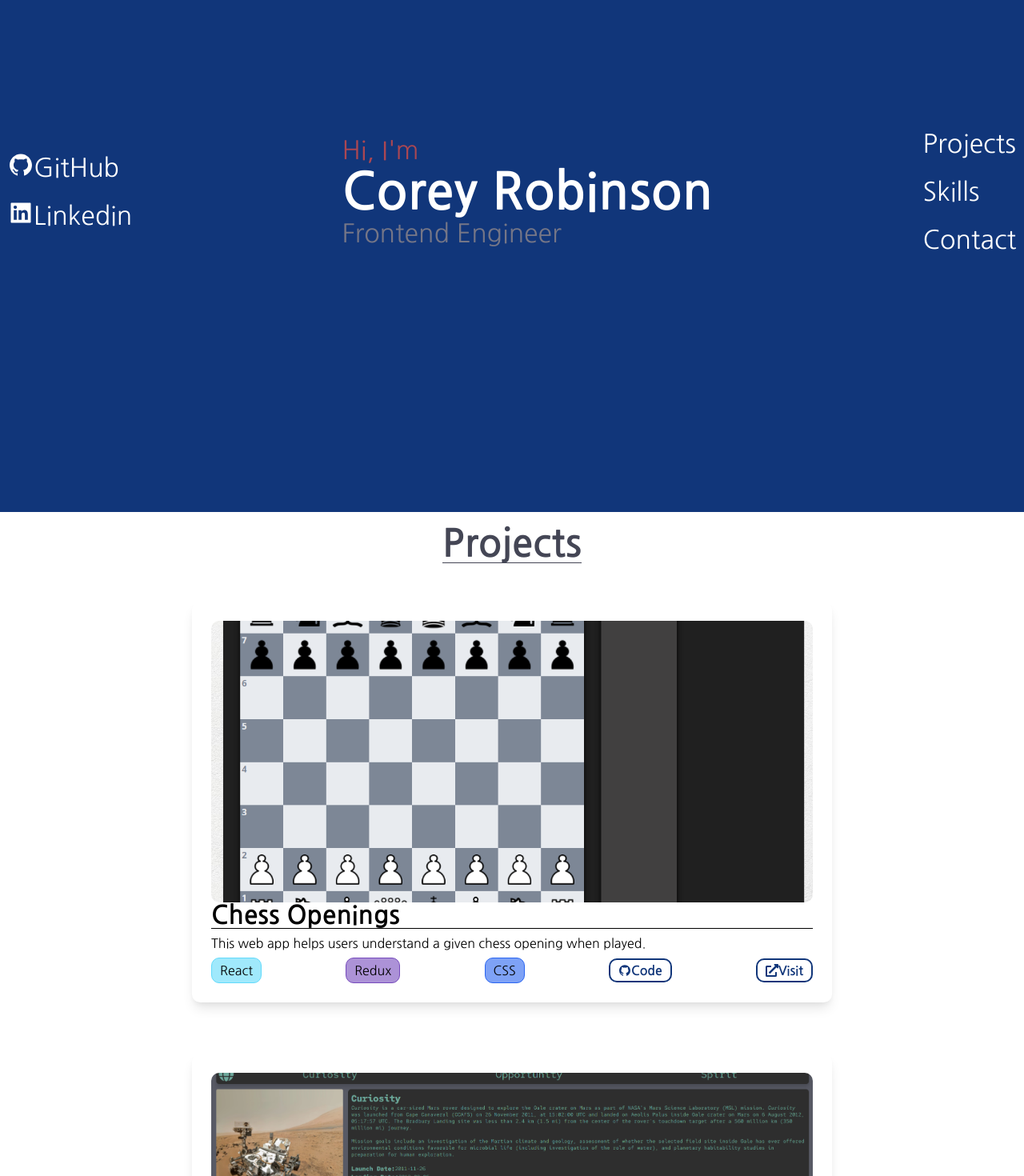
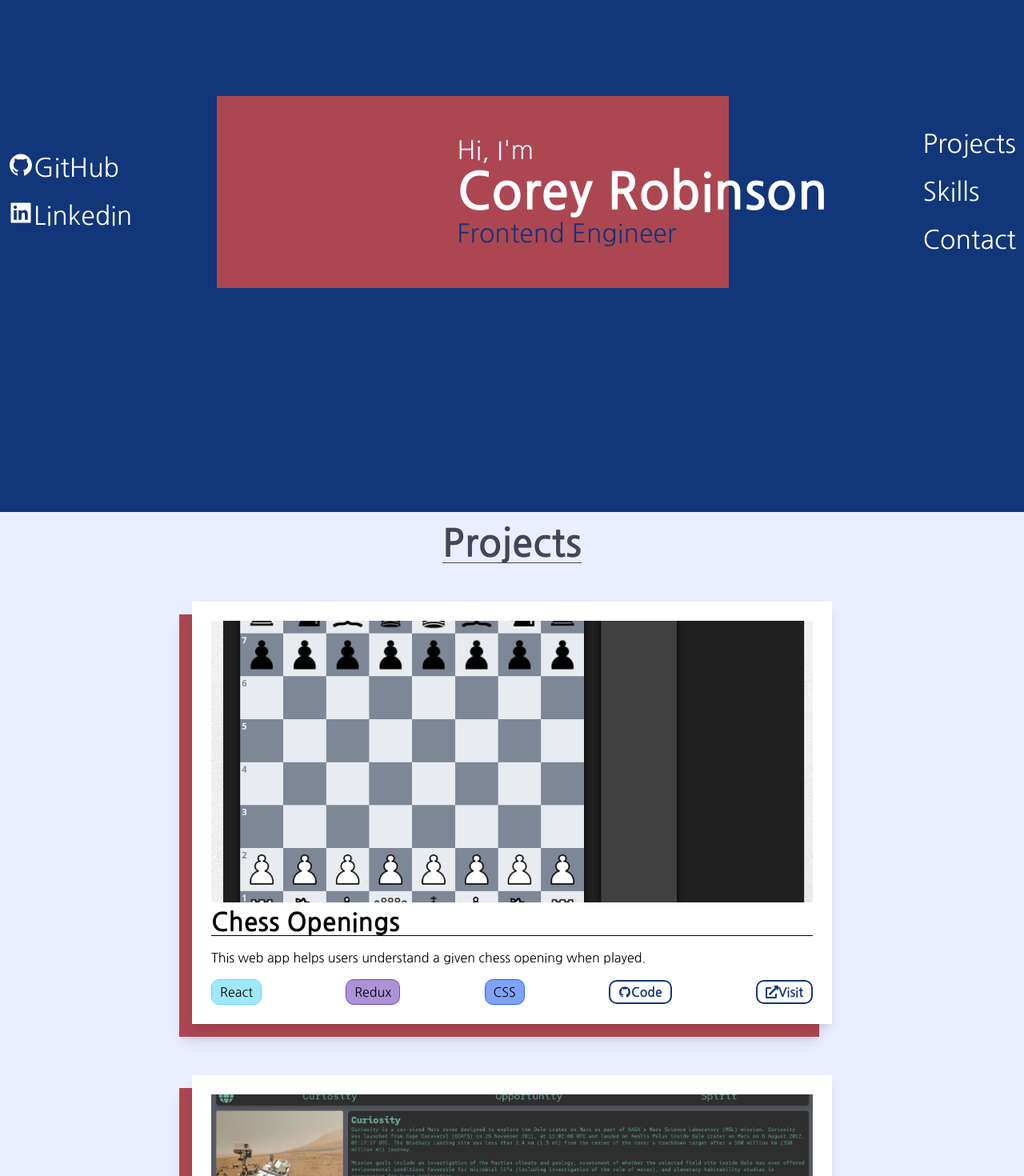
Before and after one commit to CoreyRobinsonDev/portfolio, a React (Create React App) app: page / in a window 1280 px wide. Shown: the part 160-1630 px from the top of the page at 80% size. Built offline with nearby package versions, Linux system fonts and the light colour scheme.

Commit message:
improved mobile styling

```diff
--- a/src/components/Contact.js
+++ b/src/components/Contact.js
@@ -18,12 +18,14 @@ const Title = styled.h2`
 const Form = styled.form`
   display: flex;
   flex-direction: column;
-  color: white;
+  background: var(--secondary-color);
+  color: black;
   font-size: 1.5rem;
-  margin: 5rem;
+  margin: 2rem;
+  padding: 1rem;
 `
 const Input = styled.input`
-  width: 30vw;
+  width: 50vw;
   font-size: 1rem;
 
   &:focus {
@@ -31,7 +33,7 @@ const Input = styled.input`
   }
 `
 const Message = styled.textarea`
-  width: 30vw;
+  width: 50vw;
   height: 6rem;
 
   &:focus {
@@ -47,12 +49,13 @@ const H3 = styled.h3`
   font-weight: normal;
 `
 const Button = styled.button`
+  color: white;
   background: var(--primary-color);
 `
 
 const Contact = () => {
   return <Footer id="contact">
-    <Title>Contact Me</Title>
+    <Title>Contact</Title>
     <Form name="contact" method='POST' data-netlify='true' >
       <input type='hidden' name='form-name' value='contact'></input>
       <Label>
--- a/src/components/Header.js
+++ b/src/components/Header.js
@@ -9,6 +9,10 @@ const Head = styled.header`
   background: var(--primary-color);
   color: white;
   font-size: 2rem;
+
+  @media only screen and (max-width: 800px) {
+    flex-direction: column-reverse;
+  }
 `
 const List = styled.a`
   display: flex;
@@ -44,30 +48,60 @@ const Link2 = styled.a`
   }
 `
 const NameContainer = styled.div`
+  z-index: 1;
+`
+const NameContainerBackground = styled.div`
+  position: relative;
+  left: 35vw;
+  background: var(--complimentary-color);
+  width: 40rem;
+  height: 15rem;
+  margin-left: -36vw;
 
+  @media only screen and (max-width: 800px) {
+    display: none;
+  }
 `
 const Hi = styled.span`
-  color: var(--complimentary-color);
+  color: var(--secondary-color);
 `
 const Title = styled.span`
-  color: #757687;
+  color: var(--primary-color);
+
+  @media only screen and (max-width: 800px) {
+    color: var(--complimentary-color);
+  }
 `
+const LinksContainer = styled.ul`
+  @media only screen and (max-width: 800px) {
+    display: flex;
+    padding-bottom: 5vh;
+  }
+  `
+const NavContainer = styled.nav`
+  @media only screen and (max-width: 800px) {
+    display: flex;
+    padding-top: 5vh;
+    border-bottom: 1px solid var(--secondary-color);
+  }
+  `
 const Header = () => {
   return <Head id='head'>
-    <ul>
+    <LinksContainer>
       <List href='https://github.com/CoreyRobinsonDev?tab=repositories' target='_blank'><AiFillGithub></AiFillGithub><LinkName>GitHub</LinkName></List>
       <List href='https://www.linkedin.com/in/corey-robinson-583787236/' target='_blank'><AiFillLinkedin></AiFillLinkedin><LinkName>Linkedin</LinkName></List>
-    </ul>
+    </LinksContainer>
+    <NameContainerBackground/>
     <NameContainer>
       <Hi>Hi, I'm</Hi>
       <h1>Corey Robinson</h1>
       <Title>Frontend Engineer</Title>
     </NameContainer>
-    <nav>
+    <NavContainer>
       <Link2 href='#projects'>Projects</Link2>
       <Link2 href='#skills'>Skills</Link2>
       <Link2 href='#contact'>Contact</Link2>
-    </nav>
+    </NavContainer>
   </Head>
 }
 export default Header;
--- a/src/components/Project.js
+++ b/src/components/Project.js
@@ -8,23 +8,19 @@ const Wrapper = styled.a`
   justify-content: space-between;
   color: black;
   width: 50rem;
+  height: 33rem;
   margin: 2rem;
   padding: 1.5rem;
   background: white;
-  border-radius: 10px;
   box-shadow: 0 10px 15px -3px rgba(0,0,0,0.1),0 4px 6px -2px rgba(0,0,0,0.05);
-
-   &:hover {
-    position: relative;
-    bottom: 1rem;
-  }
 
   @media only screen and (max-width: 800px) {
     width: 90vw;
+    margin: 2rem 0;
+    width: 100vw;
   }
 `
 const Image = styled.img`
-  border-radius: 10px;
   height: 22rem;
   object-fit: cover;
 `
@@ -59,9 +55,26 @@ const List = styled.li`
   padding: 5px 10px;
   border-radius: 10px;
 `
+const ProjectBackground = styled.div`
+  position: relative;
+  top: 36rem;
+  left: 1rem;
+  z-index: -1;
+  background: var(--complimentary-color);
+  width: 50rem;
+  height: 33rem;
+  margin-top: -33rem;
+  margin-right: -5rem;
+  box-shadow: 0 10px 15px -3px rgba(0,0,0,0.1),0 4px 6px -2px rgba(0,0,0,0.05);
+  @media only screen and (max-width: 800px) {
+   display: none;
+  }
+`
 
 const Project = ({ img, name, description, tools, linkToGithub, linkToSite }) => {
-  return <Wrapper href={linkToSite} target='_blank'>
+  return <div>
+    <ProjectBackground/>
+    <Wrapper href={linkToSite} target='_blank'>
       <Image src={img} alt='' />
       <Title>{name}</Title>
       <p>{description}</p>
@@ -71,5 +84,6 @@ const Project = ({ img, name, description, tools, linkToGithub, linkToSite }) =>
         <Link href={linkToSite} target='_blank'><FaExternalLinkAlt></FaExternalLinkAlt>Visit</Link>
       </Footer>
     </Wrapper>
+  </div>
 }
 export default Project;
--- a/src/components/Projects.js
+++ b/src/components/Projects.js
@@ -2,10 +2,17 @@ import styled from "@emotion/styled";
 import Project from "./Project";
 
 const Wrapper = styled.section`
+  position: relative;
   display: flex;
   flex-direction: column;
   align-items: center;
   padding: 1rem;
+  background: var(--secondary-color);
+  z-index: -99;
+
+  @media only screen and (max-width: 800px) {
+    padding: 1rem 0;
+  }
 `
 const Title = styled.h2`
   font-size: 3rem;
--- a/src/components/Skills.js
+++ b/src/components/Skills.js
@@ -19,7 +19,11 @@ const ImageContainer = styled.div`
   display: flex;
   justify-content: center;
   flex-wrap: wrap;
-  padding: 5rem 30rem;
+  padding: 0 30rem;
+
+  @media only screen and (max-width: 800px) {
+    padding: 5rem;
+  }
 `
 const Image = styled.img`
   width: 100px;
```
Lines whose indentation alone changed are shown as unchanged.
